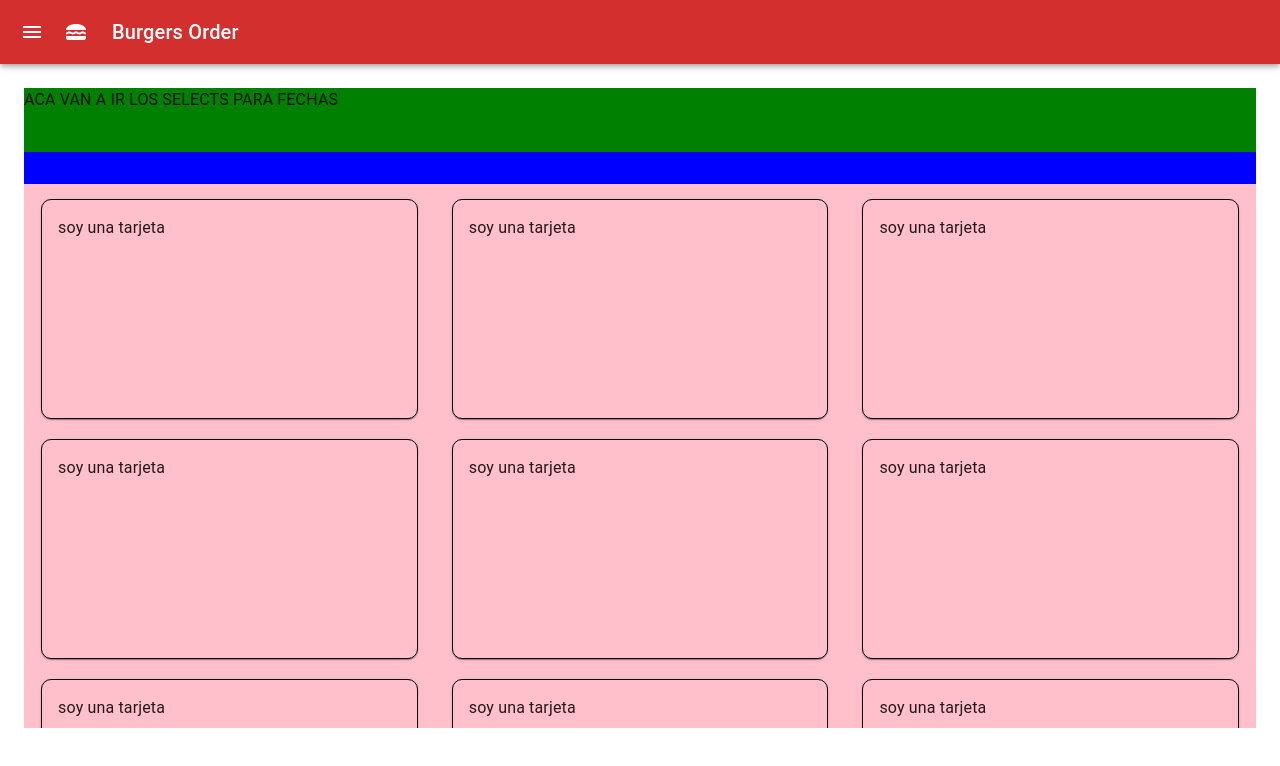
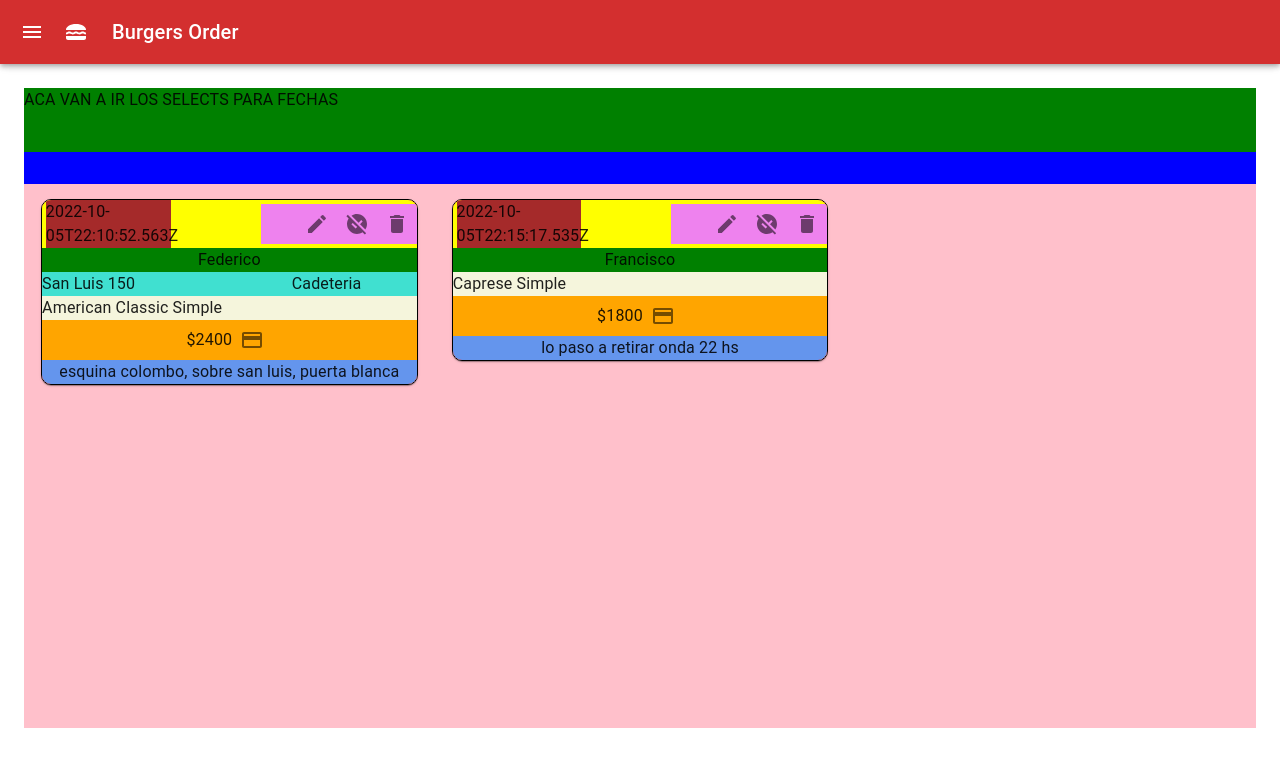
Before and after one commit to fransiri7/burgers-order-client, a React (Create React App) app: page /orders in a window 1280 px wide. Shown: the top 766 px of the page. Built offline with nearby package versions, Linux system fonts and the light colour scheme; no server answers.

Commit message:
card de ordenes en proceso

```diff
--- a/src/modules/order/OrderCard.jsx
+++ b/src/modules/order/OrderCard.jsx
@@ -1,11 +1,80 @@
+/* eslint-disable */
 import React from "react";
-import { Card } from "@mui/material";
-import CardContent from "@mui/material/CardContent";
+import { Card, Grid, IconButton } from "@mui/material";
+import EditIcon from "@mui/icons-material/Edit";
+import UnpublishedIcon from "@mui/icons-material/Unpublished";
+import DeleteIcon from "@mui/icons-material/Delete";
+import CreditCardIcon from "@mui/icons-material/CreditCard";
 
-export function OrderCard() {
+export function OrderCard({ order }) {
     return (
-        <Card style={{ backgroundColor: "pink", border: "1px solid black", width: "100%", height: "220px", borderRadius: "10px" }}>
-            <CardContent>soy una tarjeta</CardContent>
+        <Card style={{ border: "1px solid black", width: "100%", borderRadius: "10px" }}>
+            <Grid container direction="column" style={{ backgroundColor: "red" }}>
+                <Grid
+                    item
+                    container
+                    justifyContent="space-between"
+                    alignContent="center"
+                    alignItems="center"
+                    style={{ backgroundColor: "yellow", height: "15%" }}
+                >
+                    <Grid item md={4} style={{ backgroundColor: "brown", marginLeft: "1%" }}>
+                        {order.time}
+                    </Grid>
+
+                    <Grid item container md={5} justifyContent="flex-end" style={{ backgroundColor: "violet" }}>
+                        <Grid item>
+                            <IconButton>
+                                <EditIcon />
+                            </IconButton>
+                        </Grid>
+                        <Grid item>
+                            <IconButton>
+                                <UnpublishedIcon />
+                            </IconButton>
+                        </Grid>
+                        <Grid item>
+                            <IconButton>
+                                <DeleteIcon />
+                            </IconButton>
+                        </Grid>
+                    </Grid>
+                </Grid>
+                <Grid item style={{ backgroundColor: "green", textAlign: "center" }}>
+                    {order.name}
+                </Grid>
+                <Grid
+                    item
+                    container
+                    justifyContent="space-evenly"
+                    alignItems="center"
+                    style={{ backgroundColor: "turquoise", height: "20%" }}
+                >
+                    <Grid item md={8}>
+                        {order.address}
+                    </Grid>
+
+                    <Grid item md={4}>
+                        {order.deliveredBy}
+                    </Grid>
+                </Grid>
+
+                <Grid item container style={{ backgroundColor: "beige", height: "45%" }}>
+                    {order.products[0].name}
+                </Grid>
+
+                <Grid item container justifyContent="center" alignItems="center" style={{ backgroundColor: "orange", height: "10%" }}>
+                    <Grid item>${order.totalPrice}</Grid>
+                    <Grid item>
+                        <IconButton style={{ cursor: "default" }}>
+                            <CreditCardIcon />
+                        </IconButton>
+                    </Grid>
+                </Grid>
+                <Grid item container justifyContent="center" style={{ backgroundColor: "cornflowerblue", height: "10%" }}>
+                    <Grid item>{order.notes}</Grid>
+                </Grid>
+            </Grid>
         </Card>
     );
 }
--- a/src/modules/order/OrdersList.jsx
+++ b/src/modules/order/OrdersList.jsx
@@ -3,7 +3,101 @@ import { OrderCard } from "./OrderCard";
 import { Grid } from "@mui/material";
 
 export function OrdersList() {
-    const orders = [1, 2, 3, 4, 5, 6, 7, 8, 9, 10];
+    const orders = [
+        {
+            id: 1,
+            name: "Federico",
+            address: "San Luis 150",
+            status: false,
+            notes: "esquina colombo, sobre san luis, puerta blanca",
+            paymentMethod: "cash",
+            deliveredBy: "Cadeteria",
+            takeAway: false,
+            totalPrice: 2400,
+            time: "2022-10-05T22:10:52.563Z",
+            products: [
+                {
+                    name: "American Classic Simple",
+                    price: 650,
+                    hexColor: "#83da45",
+                    orderProduct: {
+                        id: 1,
+                        orderId: 1,
+                        productId: 1,
+                        quantity: 2,
+                        subtotal: 1300,
+                        notes: null
+                    }
+                },
+                {
+                    name: "American Classic Doble",
+                    price: 1100,
+                    hexColor: "#610e4d",
+                    orderProduct: {
+                        id: 2,
+                        orderId: 1,
+                        productId: 2,
+                        quantity: 1,
+                        subtotal: 1100,
+                        notes: null
+                    }
+                }
+            ]
+        },
+        {
+            id: 2,
+            name: "Francisco",
+            address: "",
+            status: false,
+            notes: "lo paso a retirar onda 22 hs",
+            paymentMethod: "transfer",
+            deliveredBy: "",
+            takeAway: true,
+            totalPrice: 1800,
+            time: "2022-10-05T22:15:17.535Z",
+            products: [
+                {
+                    name: "Caprese Simple",
+                    price: 600,
+                    hexColor: "#2ca5d0",
+                    orderProduct: {
+                        id: 3,
+                        orderId: 2,
+                        productId: 7,
+                        quantity: 1,
+                        subtotal: 600,
+                        notes: null
+                    }
+                },
+                {
+                    name: "Classic Burger Simple",
+                    price: 600,
+                    hexColor: "#477871",
+                    orderProduct: {
+                        id: 4,
+                        orderId: 2,
+                        productId: 13,
+                        quantity: 1,
+                        subtotal: 600,
+                        notes: null
+                    }
+                },
+                {
+                    name: "Cheesebacon Simple",
+                    price: 600,
+                    hexColor: "#901e1e",
+                    orderProduct: {
+                        id: 5,
+                        orderId: 2,
+                        productId: 9,
+                        quantity: 1,
+                        subtotal: 600,
+                        notes: "sin cebolla caramelizada por favor!"
+                    }
+                }
+            ]
+        }
+    ];
 
     return (
         <Grid container direction="column" justifyContent="space-between" style={{ backgroundColor: "blue", height: "80vh" }}>
@@ -13,9 +107,16 @@ export function OrdersList() {
             <Grid item container style={{ backgroundColor: "pink", height: "85%", overflowY: "scroll" }}>
                 {orders.map(order => {
                     return (
-                        <Grid key={order} item container justifyContent="center" md={4} style={{ marginTop: "15px", marginBottom: "5px" }}>
+                        <Grid
+                            key={order.id}
+                            item
+                            container
+                            justifyContent="center"
+                            md={4}
+                            style={{ marginTop: "15px", marginBottom: "5px" }}
+                        >
                             <Grid item md={11}>
-                                <OrderCard />
+                                <OrderCard order={order} />
                             </Grid>
                         </Grid>
                     );
```
